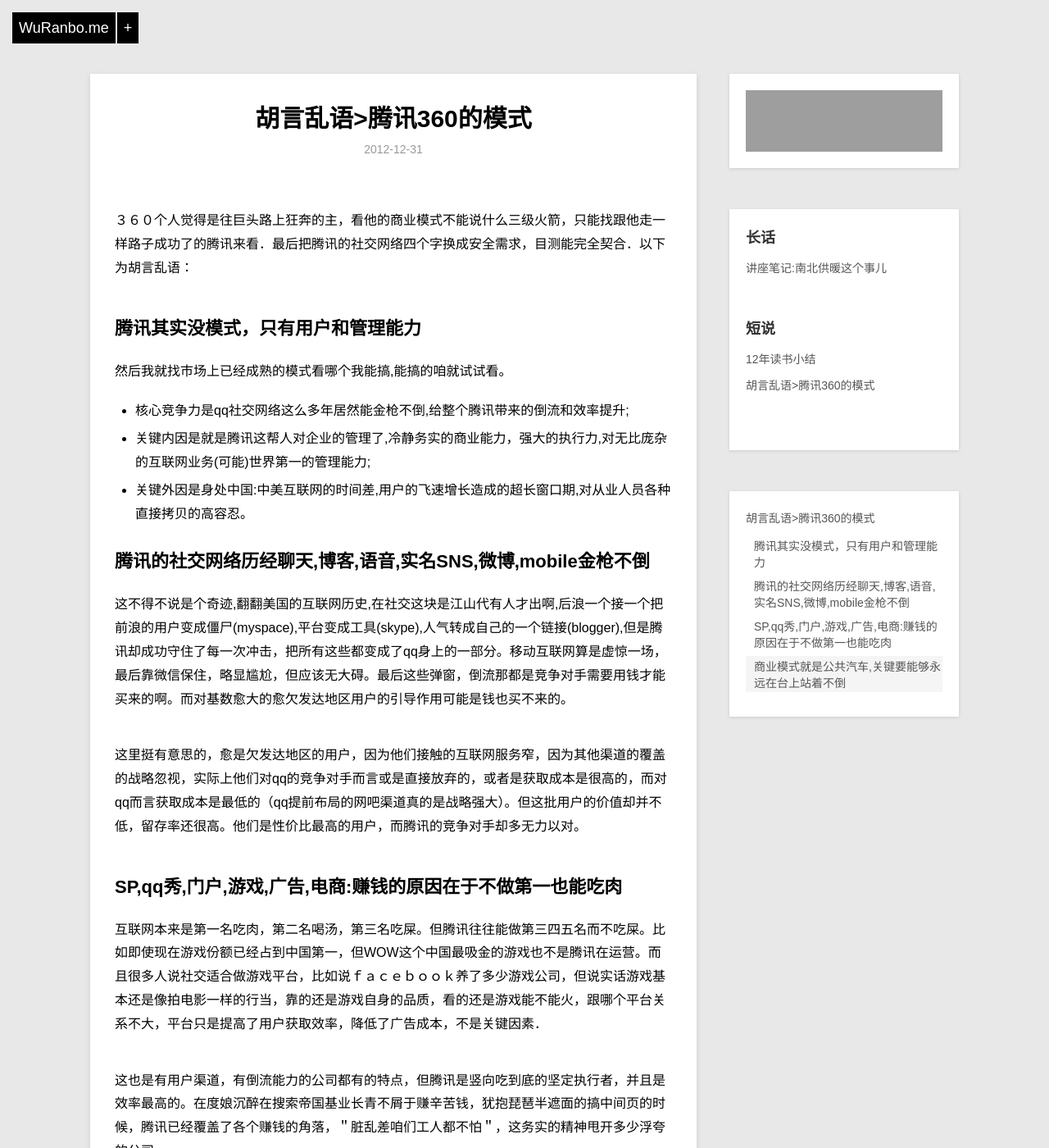
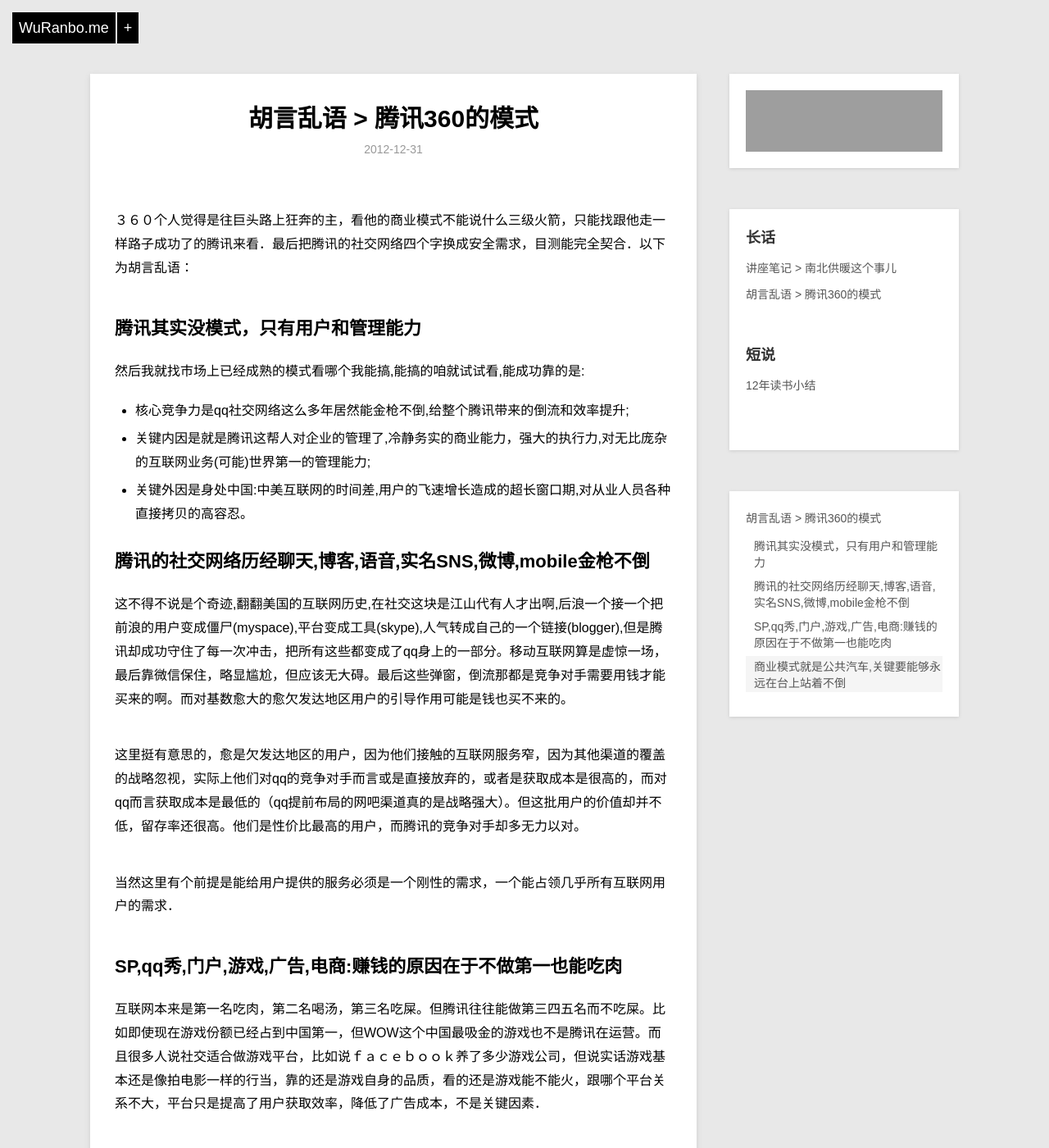
Before and after one commit to monomaniar/monomaniar.github.io, a Jekyll site: the page built from _posts/blog/2012-12-31-huyanluanyu-tengxundemoshi.md, in a window 1280 px wide and 1400 px high. Shown: the whole window at 82% size. Built offline with Jekyll 4.4.1, drawn with Linux system fonts in a browser that asks for light colours; Markdown is read by kramdown in place of the engine named in the settings; grey boxes are pictures that could not be loaded.

Commit message:
fix title

```diff
--- a/_posts/misc/2012-12-31-huyanluanyu-tengxundemoshi.md
+++ b/_posts/blog/2012-12-31-huyanluanyu-tengxundemoshi.md
@@ -1,15 +1,15 @@
 ---
 layout:     post
-title:      胡言乱语>腾讯360的模式
-category:   misc
-description: 360是啥模式，不如分析腾讯，然后把社交两个字换成安全两个字，个人目测能完全契合．其实这个模式就是没模式，只有用户和管理能力．腾讯的核心竞争力是社交网络的渠道价值带来的成本消减，关键内因当然还是人的管理，关键外因是中国相比美国的时间差，中国的互联网人口红利。
+title:      胡言乱语 > 腾讯360的模式
+category:   blog
+description: 360是啥模式，不如分析腾讯，然后把社交网络换成安全需求，个人目测能完全契合．其实这个模式就是没模式，只有用户和管理能力．腾讯的核心竞争力是社交网络的渠道价值带来的成本消减，关键内因当然还是人的管理，关键外因是中国相比美国的时间差，中国的互联网人口红利。
 ---
 
 ３６０个人觉得是往巨头路上狂奔的主，看他的商业模式不能说什么三级火箭，只能找跟他走一样路子成功了的腾讯来看．最后把腾讯的社交网络四个字换成安全需求，目测能完全契合．以下为胡言乱语：
 
 ## 腾讯其实没模式，只有用户和管理能力
 
-然后我就找市场上已经成熟的模式看哪个我能搞,能搞的咱就试试看。
+然后我就找市场上已经成熟的模式看哪个我能搞,能搞的咱就试试看,能成功靠的是:
 
 - 核心竞争力是qq社交网络这么多年居然能金枪不倒,给整个腾讯带来的倒流和效率提升;
 - 关键内因是就是腾讯这帮人对企业的管理了,冷静务实的商业能力，强大的执行力,对无比庞杂的互联网业务(可能)世界第一的管理能力;
@@ -20,6 +20,8 @@
 这不得不说是个奇迹,翻翻美国的互联网历史,在社交这块是江山代有人才出啊,后浪一个接一个把前浪的用户变成僵尸(myspace),平台变成工具(skype),人气转成自己的一个链接(blogger),但是腾讯却成功守住了每一次冲击，把所有这些都变成了qq身上的一部分。移动互联网算是虚惊一场，最后靠微信保住，略显尴尬，但应该无大碍。最后这些弹窗，倒流那都是竞争对手需要用钱才能买来的啊。而对基数愈大的愈欠发达地区用户的引导作用可能是钱也买不来的。
 
 这里挺有意思的，愈是欠发达地区的用户，因为他们接触的互联网服务窄，因为其他渠道的覆盖的战略忽视，实际上他们对qq的竞争对手而言或是直接放弃的，或者是获取成本是很高的，而对qq而言获取成本是最低的（qq提前布局的网吧渠道真的是战略强大）。但这批用户的价值却并不低，留存率还很高。他们是性价比最高的用户，而腾讯的竞争对手却多无力以对。
+
+当然这里有个前提是能给用户提供的服务必须是一个刚性的需求，一个能占领几乎所有互联网用户的需求．
 
 ## SP,qq秀,门户,游戏,广告,电商:赚钱的原因在于不做第一也能吃肉
 
```
Also changed, not shown: _posts/blog/2013-05-09-shoudukexuejiangtang-nanbeigongnuanbeihoudemimi.md (+1 -1 lines), 1 other file.
